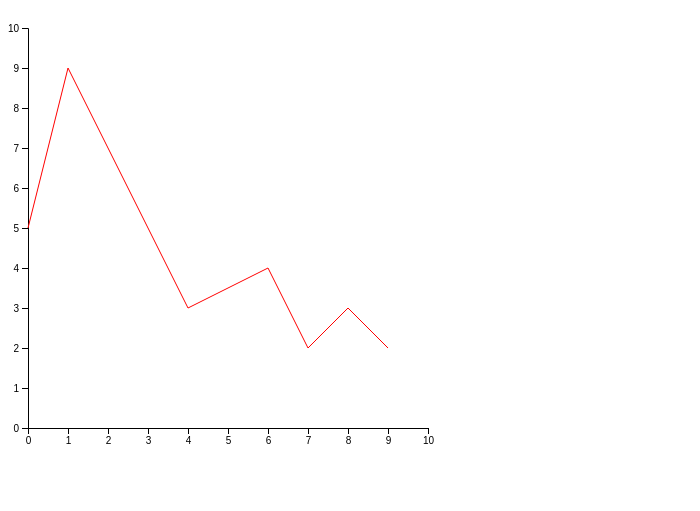
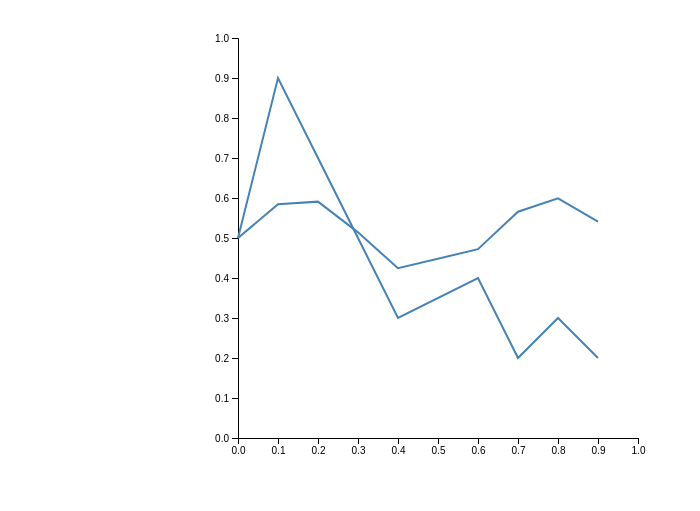
Before and after one commit to sumandaskolkata/d3Assignment, a plain HTML site: page exercise07/public/index.html in a window 1280 px wide. Shown: the whole page, without its empty margins (0-700 px from the left). Drawn offline with Linux system fonts and the light colour scheme.

Commit message:
scale and some global veriables are moved into method. css modified.

```diff
--- a/exercise07/public/css/style.css
+++ b/exercise07/public/css/style.css
@@ -1,4 +1,16 @@
-.line{
+.line {
     fill: none;
-    stroke: red;
+    stroke: steelblue;
+    stroke-width: 2px;
 }
+
+.sinGraph{
+    fill: none;
+    stroke:steelblue;
+    stroke-width: 2px;
+
+}
+
+svg {
+    margin-left: 200px;
+}
--- a/exercise07/public/javascript/graph.js
+++ b/exercise07/public/javascript/graph.js
@@ -1,37 +1,48 @@
 var points = [{x:0,y:5},{x:1,y:9},{x:2,y:7},{x:3,y:5},{x:4,y:3},{x:6,y:4},{x:7,y:2},{x:8,y:3},{x:9,y:2}];
 
-var xScale = d3.scaleLinear()
-            .domain([0,10])
-            .range([20,420]);
+var xScale = d3.scaleLinear().domain([0,1]).range([30,430]);
 
-var yScale = d3.scaleLinear()
-            .domain([0,10])
-            .range([420,20]);
+var yScale = d3.scaleLinear().domain([0,1]).range([430,30]);
+
 var line = d3.line()
-    .x(function(d){return xScale(d.x); })
-    .y(function(d){return yScale(d.y); });
+    .x(function(d){return xScale(d.x/10); })
+    .y(function(d){return yScale(d.y/10); });
+
+
+var sinLine = d3.line()
+    .x(function(d){return xScale(d.x/10); })
+    .y(function(d){return yScale((Math.sin(d.x)/10)+0.5) });
 
 var loadAxis = function(svg){
-    var xAxis = d3.axisBottom(xScale).ticks(12);
+    var xAxis = d3.axisBottom(xScale).ticks(10);
 	var yAxis = d3.axisLeft(yScale).ticks(10);
 
 	svg.append('g')
-		.attr('transform', 'translate(0,420)')
+		.attr('transform', 'translate(0,430)')
 		.call(xAxis);
 
 	svg.append('g')
-		.attr('transform', 'translate(20,0)')
+		.attr('transform', 'translate(30,0)')
 		.call(yAxis);
 }
+
+var loadSineGraph = function(svg){
+    svg.append("path").datum(points)
+        .classed("sinGraph",true)
+        .attr("d",sinLine);
+}
+var loadLineGraph = function(svg){
+     svg.append("path").datum(points)
+        .classed("line",true)
+        .attr("d",line);
+}
 var loadGraph = function(){
- var svg = d3.select("body").append("svg")
+    var svg = d3.select("body").append("svg")
         .attr("height","500")
         .attr("width","500");
     loadAxis(svg);
-
-    svg.append("path").datum(points)
-        .classed("line",true)
-        .attr("d",line);
+    loadSineGraph(svg);
+    loadLineGraph(svg);
 }
 
 
```
